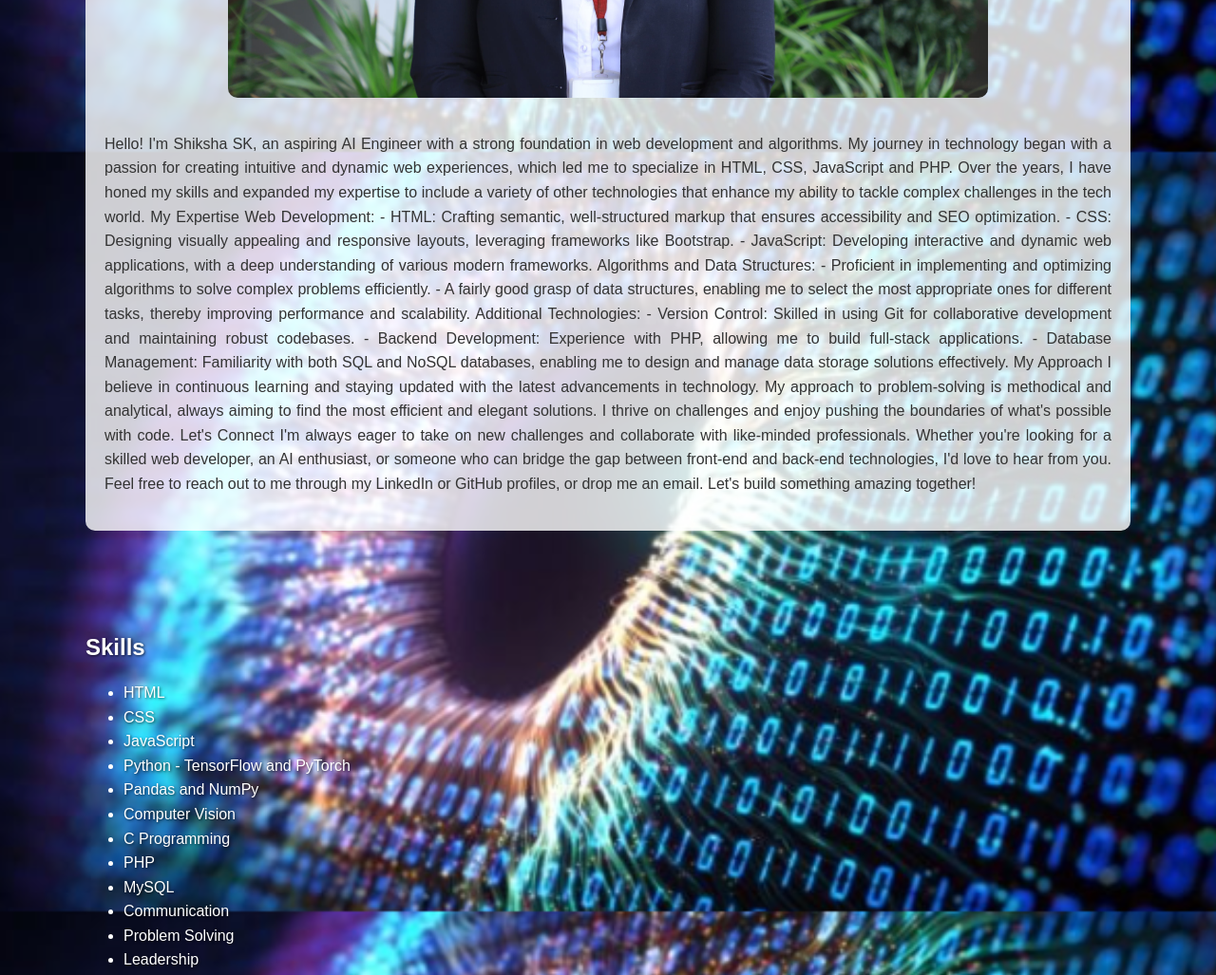
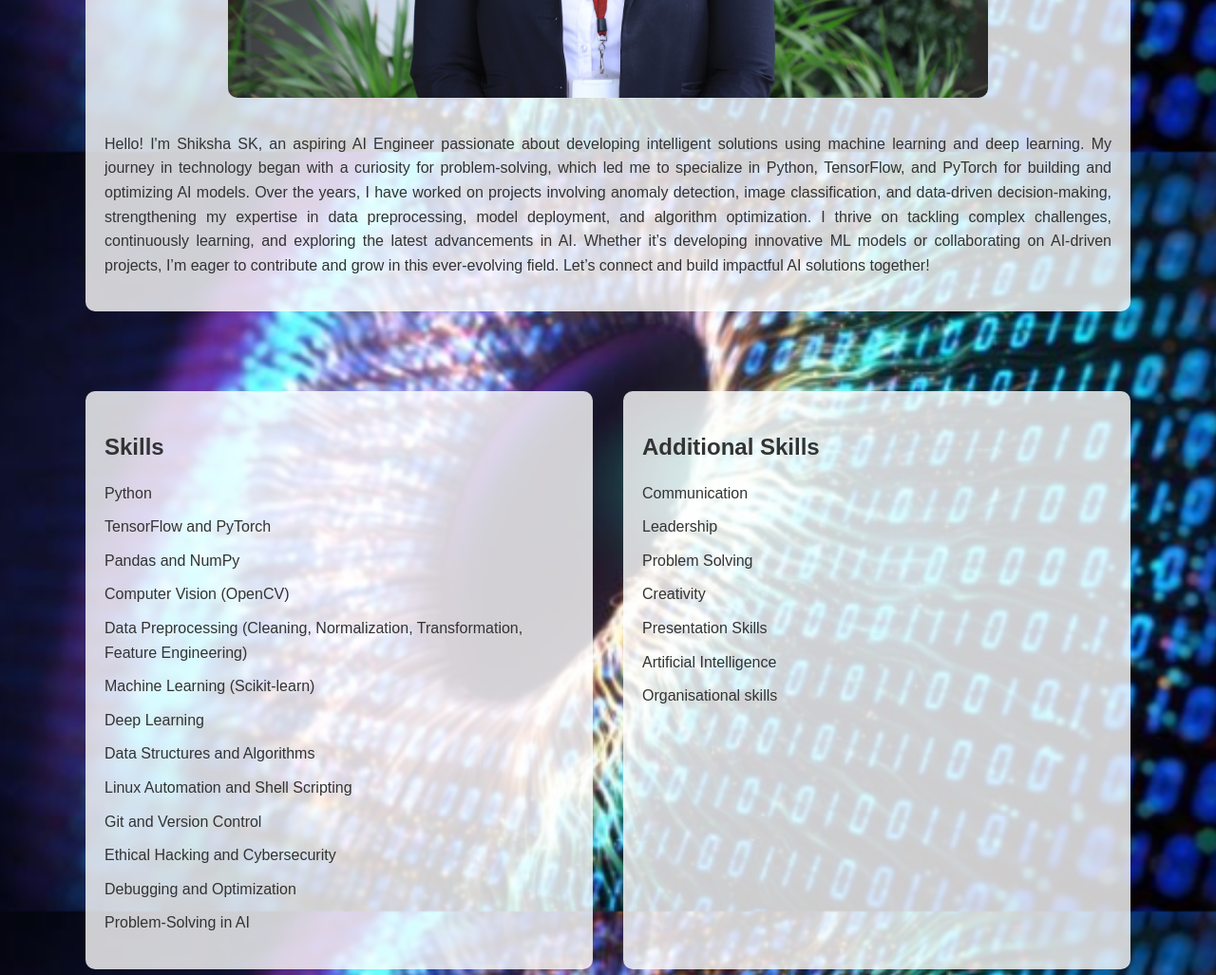
Before and after one commit to Shikshask/my-profile-site, a plain HTML site: page index.html in a window 1280 px wide. Shown: the part 640-1667 px from the top of the page at 95% size. Drawn offline with Linux system fonts and the light colour scheme.

Commit message:
Update index.html

```diff
--- a/index.html
+++ b/index.html
@@ -3,13 +3,13 @@
 <head>
     <meta charset="UTF-8">
     <meta name="viewport" content="width=device-width, initial-scale=1.0">
-    <title>My Portfolio</title>
+    <title>MY PORTFOLIO</title>
     <link rel="stylesheet" href="styles.css">
 </head>
 <body>
     <header>
         <div class="container">
-            <h1>My Portfolio</h1>
+            <h1>MY PORTFOLIO</h1>
             <nav>
                 <ul>
                     <li><a href="#about">About</a></li>
@@ -26,78 +26,73 @@
             <h2>About Me</h2>
             <div class="profile">
                 <img src="profile.jpeg" alt="Profile Photo">
-                <div class="about-text">
-                    <p>Hello! I'm Shiksha SK, an aspiring AI Engineer with a strong foundation in web development and algorithms. My journey in technology began with a passion for creating intuitive and dynamic web experiences, which led me to specialize in HTML, CSS, JavaScript and PHP. Over the years, I have honed my skills and expanded my expertise to include a variety of other technologies that enhance my ability to tackle complex challenges in the tech world.
-
-                    My Expertise
-
-                    Web Development:
-                    - HTML: Crafting semantic, well-structured markup that ensures accessibility and SEO optimization.
-                    - CSS: Designing visually appealing and responsive layouts, leveraging frameworks like Bootstrap.
-                    - JavaScript: Developing interactive and dynamic web applications, with a deep understanding of various modern frameworks.
-
-                    Algorithms and Data Structures:
-                    - Proficient in implementing and optimizing algorithms to solve complex problems efficiently.
-                    - A fairly good grasp of data structures, enabling me to select the most appropriate ones for different tasks, thereby improving performance and scalability.
-
-                    Additional Technologies:
-                    - Version Control: Skilled in using Git for collaborative development and maintaining robust codebases.
-                    - Backend Development: Experience with PHP, allowing me to build full-stack applications.
-                    - Database Management: Familiarity with both SQL and NoSQL databases, enabling me to design and manage data storage solutions effectively.
-
-                    My Approach
-
-                    I believe in continuous learning and staying updated with the latest advancements in technology. My approach to problem-solving is methodical and analytical, always aiming to find the most efficient and elegant solutions. I thrive on challenges and enjoy pushing the boundaries of what's possible with code.
-
-                    Let's Connect
-
-                    I'm always eager to take on new challenges and collaborate with like-minded professionals. Whether you're looking for a skilled web developer, an AI enthusiast, or someone who can bridge the gap between front-end and back-end technologies, I'd love to hear from you.
-
-                    Feel free to reach out to me through my LinkedIn or GitHub profiles, or drop me an email. Let's build something amazing together!</p>
-                </div>
+                <p class="about-text">Hello! I'm Shiksha SK, an aspiring AI Engineer passionate about developing intelligent solutions using machine learning and deep learning. My journey in technology began with a curiosity for problem-solving, which led me to specialize in Python, TensorFlow, and PyTorch for building and optimizing AI models. Over the years, I have worked on projects involving anomaly detection, image classification, and data-driven decision-making, strengthening my expertise in data preprocessing, model deployment, and algorithm optimization. I thrive on tackling complex challenges, continuously learning, and exploring the latest advancements in AI. Whether it’s developing innovative ML models or collaborating on AI-driven projects, I’m eager to contribute and grow in this ever-evolving field. Let’s connect and build impactful AI solutions together!</p>
             </div>
         </div>
     </section>
 
     <section id="skills" class="section">
-        <div class="container">
+        <div class="container flex-container">
+            <div class="skills-left">
                 <h2>Skills</h2>
                 <ul>
-                <li>HTML</li>
-                <li>CSS</li>
-                <li>JavaScript</li>
-                <li>Python - TensorFlow and PyTorch</li>
+                 <ul>
+    <li>Python</li>
+    <li>TensorFlow and PyTorch</li>
     <li>Pandas and NumPy</li>
-                <li>Computer Vision</li>
-                <li>C Programming</li>
-                <li>PHP</li>
-                <li>MySQL</li>
+    <li>Computer Vision (OpenCV)</li>
+    <li>Data Preprocessing (Cleaning, Normalization, Transformation, Feature Engineering)</li>
+    <li>Machine Learning (Scikit-learn)</li>
+    <li>Deep Learning</li>
+    <li>Data Structures and Algorithms</li>
+    <li>Linux Automation and Shell Scripting</li>
+    <li>Git and Version Control</li>
+    <li>Ethical Hacking and Cybersecurity</li>
+    <li>Debugging and Optimization</li>
+    <li>Problem-Solving in AI</li>
+</ul>
+                </ul>
+            </div>
+            <div class="skills-right">
+                <h2>Additional Skills</h2>
+                <ul>
                     <li>Communication</li>
+                    <li>Leadership</li>
                     <li>Problem Solving</li>
-                <li>Leadership</li>
+                    <li>Creativity</li>
+                    <li>Presentation Skills</li>
+                    <li>Artificial Intelligence</li>
+                    <li>Organisational skills</li>
                 </ul>
+            </div>
         </div>
     </section>
 
     <section id="projects" class="section">
-        <div class="container">
-            <h2>Projects</h2>
+        <div class="container project">
+            <h2>Projects</h2> <!-- Heading inside the white box -->
             <div class="project">
-                <h3>RemWork</h3>
-                <p>We built a web platform for remote teams to manage projects, assign tasks, and collaborate seamlessly with chat, video conferencing, and payment organizing.</p>
-                <p>GitHub Repository: <a href="https://github.com/Shikshask/RemWORKK" target="_blank">RemWork GitHub Repository</a></p>
+                <h3>AI-Driven Anomaly Detection System</h3>
+                <p>Developed an AI/ML-based network anomaly detection model using TensorFlow and Scikit-learn, trained on historical traffic data. Integrated with a Linux-based firewall for real-time threat detection, achieving ~75% accuracy.</p>
             </div>
             <div class="project">
                 <h3>Stock Prediction Model</h3>
                 <p>Our simple algorithm analyzes historical stock data and financial indicators to predict future prices. It outputs a functional prediction model with accuracy metrics (like mean squared) and a visual representation (graph) of its forecasts.</p>
-                <p>GitHub Repository: <a href="https://github.com/Shikshask/STOCKPREDICT" target="_blank">STOCKPREDICT GitHub Repository</a></p>
-
+            </div>
+            <div class="project">
+                <h3>Penetration Testing Framework (Basic)</h3>
+                <p>Developed a Python-based penetration testing framework for automated vulnerability scanning, including port scanning, SQL injection detection, and packet analysis. Improved efficiency by 30% through automation of key security assessments.</p>
+            </div>
+            <div class="project">
+                <h3>Teledermatology for Skin Conditions</h3>
+                <p>Developed a deep learning model using VGG16 to classify 23 skin diseases with ~75% accuracy. Optimized performance with data augmentation and dropout layers, enabling efficient remote disease prediction.</p>
             </div>
         </div>
     </section>
 
+
     <section id="contact" class="section">
-        <div class="container">
+        <div class="container contact-box">
             <h2>Contact</h2>
             <p>Feel free to reach out to me at:</p>
             <p>Email: <a href="mailto:shikshashivakumarshaileshwari@gmail.com">shikshashivakumarshaileshwari@gmail.com</a></p>
```
Lines whose indentation alone changed are shown as unchanged.
